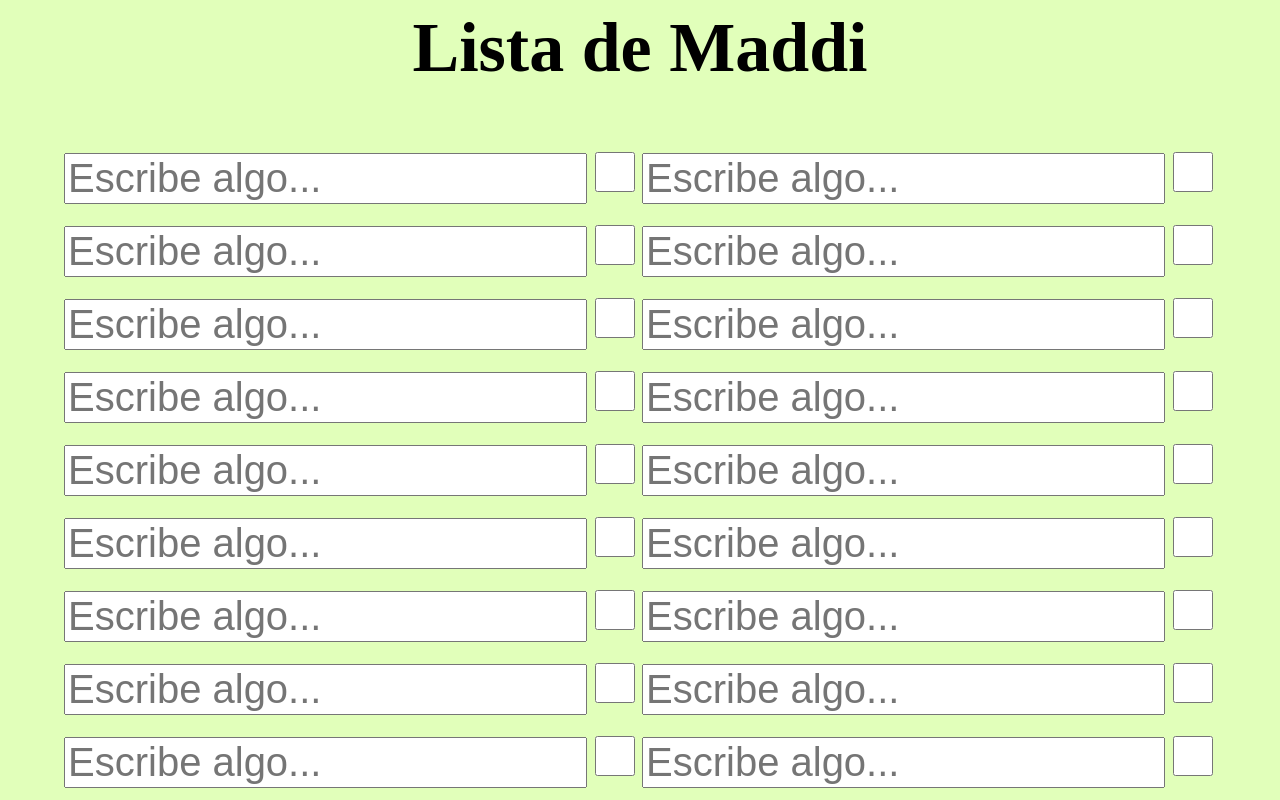
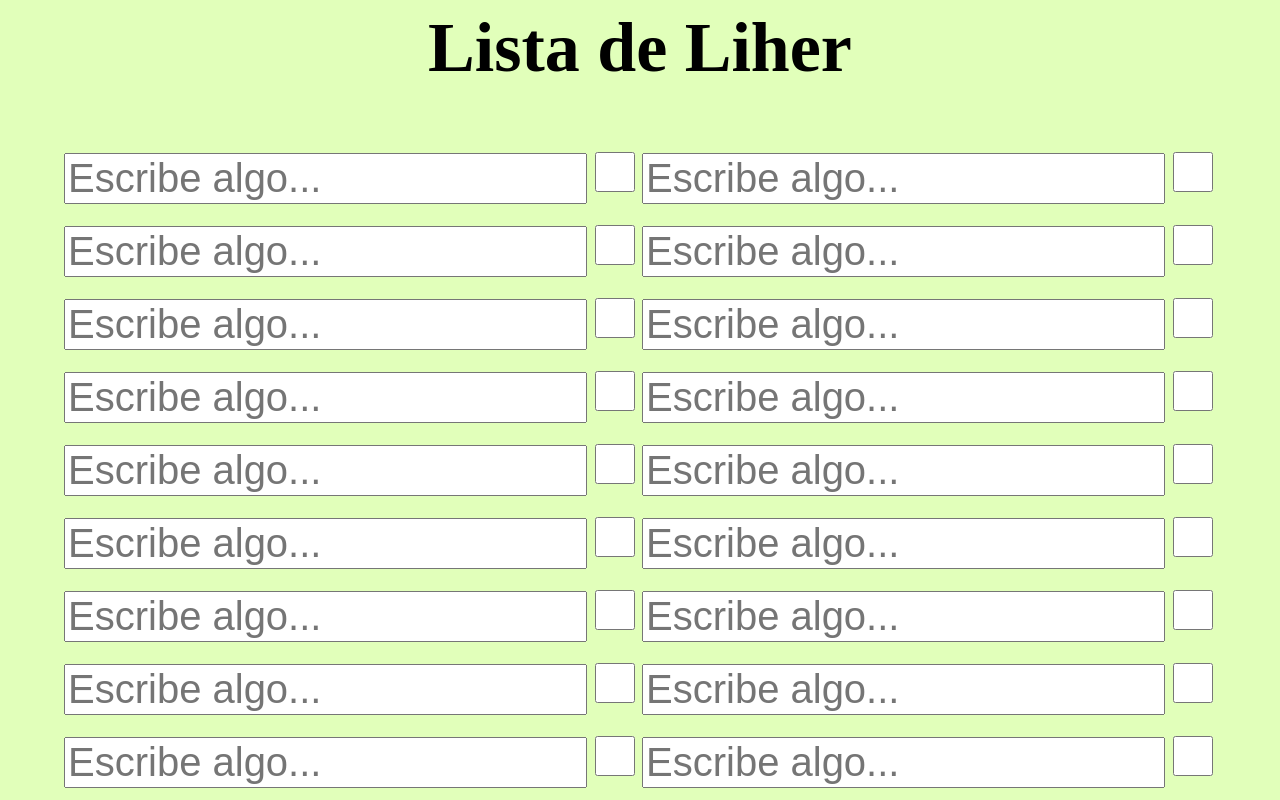
Before and after one commit to PixelMicah/Liher-Lista, a plain HTML site: page index.html in a window 1280 px wide. Shown: the top 800 px of the page. Drawn offline with Linux system fonts and the light colour scheme.

Commit message:
index.html

```diff
--- a/index.html
+++ b/index.html
@@ -3,7 +3,7 @@
         <title>Lista de Liher</title>
     </head>
     <body style="background-color: rgb(225, 255, 186);">
-        <h2  align="center" style="font-size: 70;" style="font-family: Georgia, 'Times New Roman', Times, serif;">Lista de Maddi</h2>
+        <h2  align="center" style="font-size: 70;" style="font-family: Georgia, 'Times New Roman', Times, serif;">Lista de Liher</h2>
 
         <table align="center">
             <tr>
```
